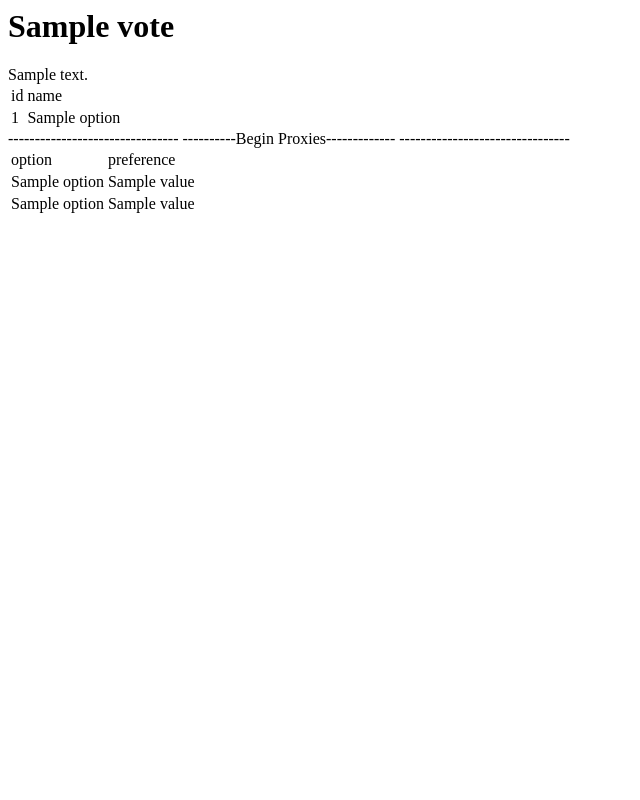
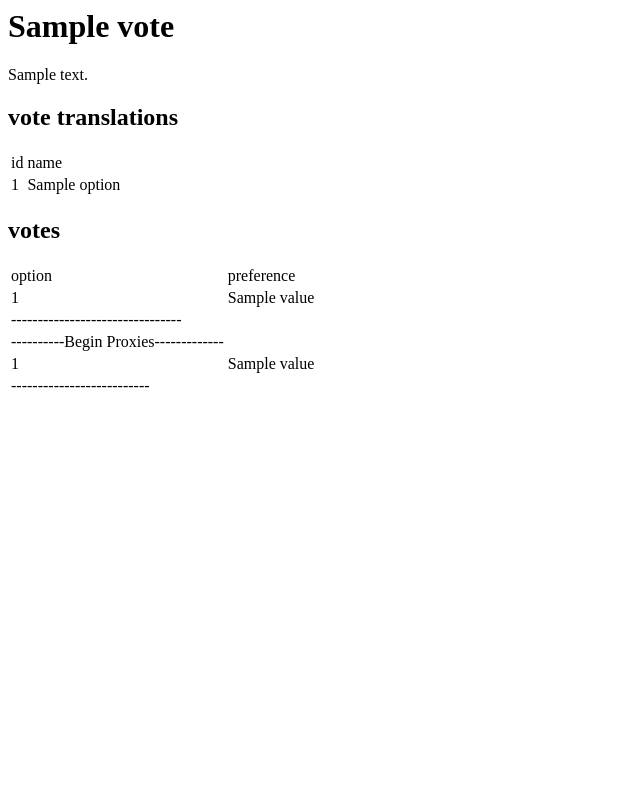
Before and after one commit to EdinburghUniversityTheatreCompany/DemocrApp-API, a Django app: template Meeting/templates/meeting/reports/vote.html in a window 1280 px wide. Shown: the whole page, without its empty margins (0-640 px from the left). Run offline with Django 3.2, Linux system fonts and the light colour scheme; the template is opened without the code that fills it: most values are stand-ins (such as "Sample title", 1, 10 or a date in 2020); parts of the project's set-up code (start-up, migrations or seed data) failed here and were passed over.

Commit message:
fixed the vote report display

```diff
--- a/Meeting/templates/meeting/reports/vote.html
+++ b/Meeting/templates/meeting/reports/vote.html
@@ -1,5 +1,6 @@
 <h1>{{ vote.name }}</h1>
-{{ vote.description }}
+{{ vote.description | linebreaks }}
+<h2>vote translations</h2>
 <table>
     <tr>
         <td>id</td>
@@ -12,6 +13,7 @@
         </tr>
     {% endfor %}
 </table>
+<h2>votes</h2>
 <table>
     <tr>
         <td>option</td>
@@ -20,20 +22,21 @@
     {% for v in votes %}
         {% for be in v %}
             <tr>
-                <td>{{ be.option }}</td>
+                <td>{{ be.option.pk }}</td>
                 <td>{{ be.value }}</td>
             </tr>
         {% endfor %}
-        --------------------------------
+        <tr><td>--------------------------------</td></tr>
     {% endfor %}
-----------Begin Proxies-------------
+
+    <tr><td>----------Begin Proxies-------------</td></tr>
     {% for v in proxy_votes %}
         {% for be in v %}
             <tr>
-                <td>{{ be.option }}</td>
+                <td>{{ be.option.pk }}</td>
                 <td>{{ be.value }}</td>
             </tr>
         {% endfor %}
-        --------------------------------
+        <tr><td>--------------------------</td></tr>
     {% endfor %}
 </table>
--- a/Meeting/views/reports/vote_report.py
+++ b/Meeting/views/reports/vote_report.py
@@ -18,4 +18,4 @@ def vote_report(request, meeting_id, vote_id):
     context['votes'] = votes
     context['proxy_votes'] = proxy_votes
     context['options'] = vote.option_set.all()
-    return render(request, 'meeting/reports/meeting.html', context)
+    return render(request, 'meeting/reports/vote.html', context)
```
